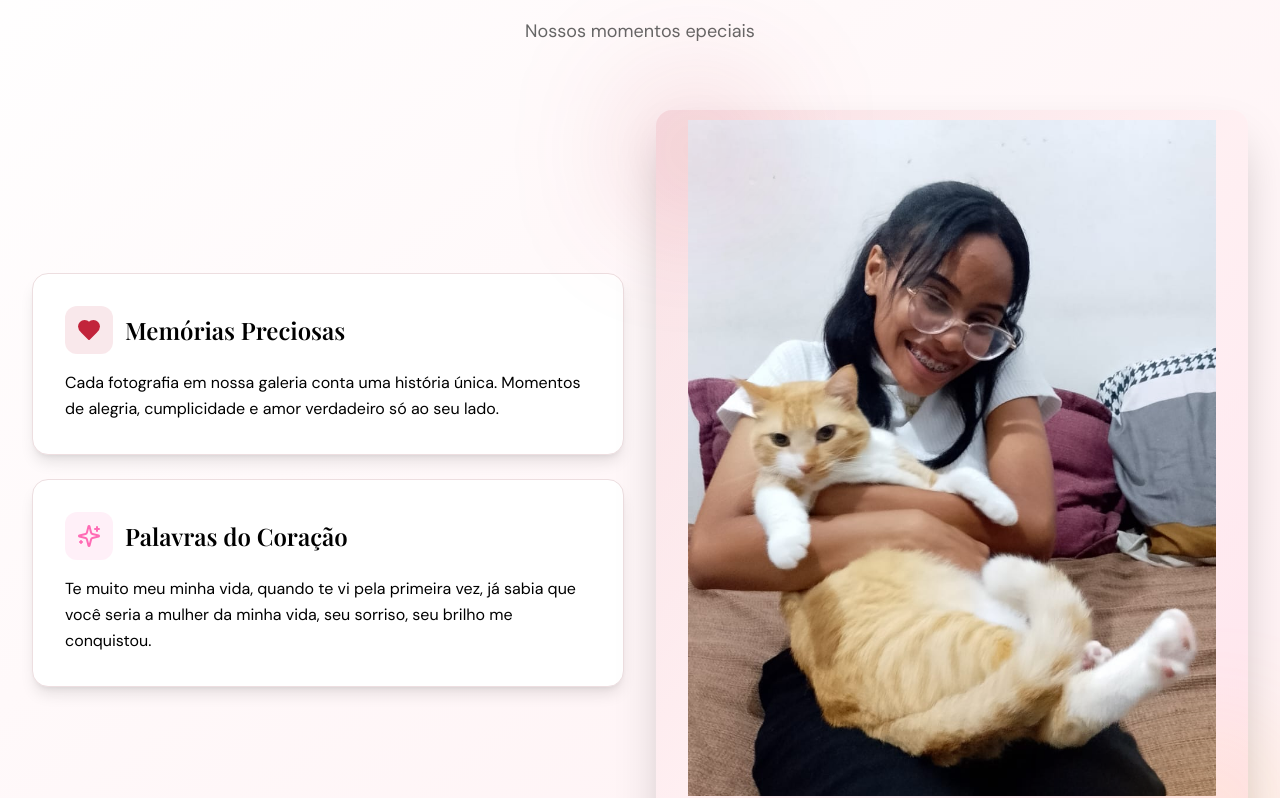
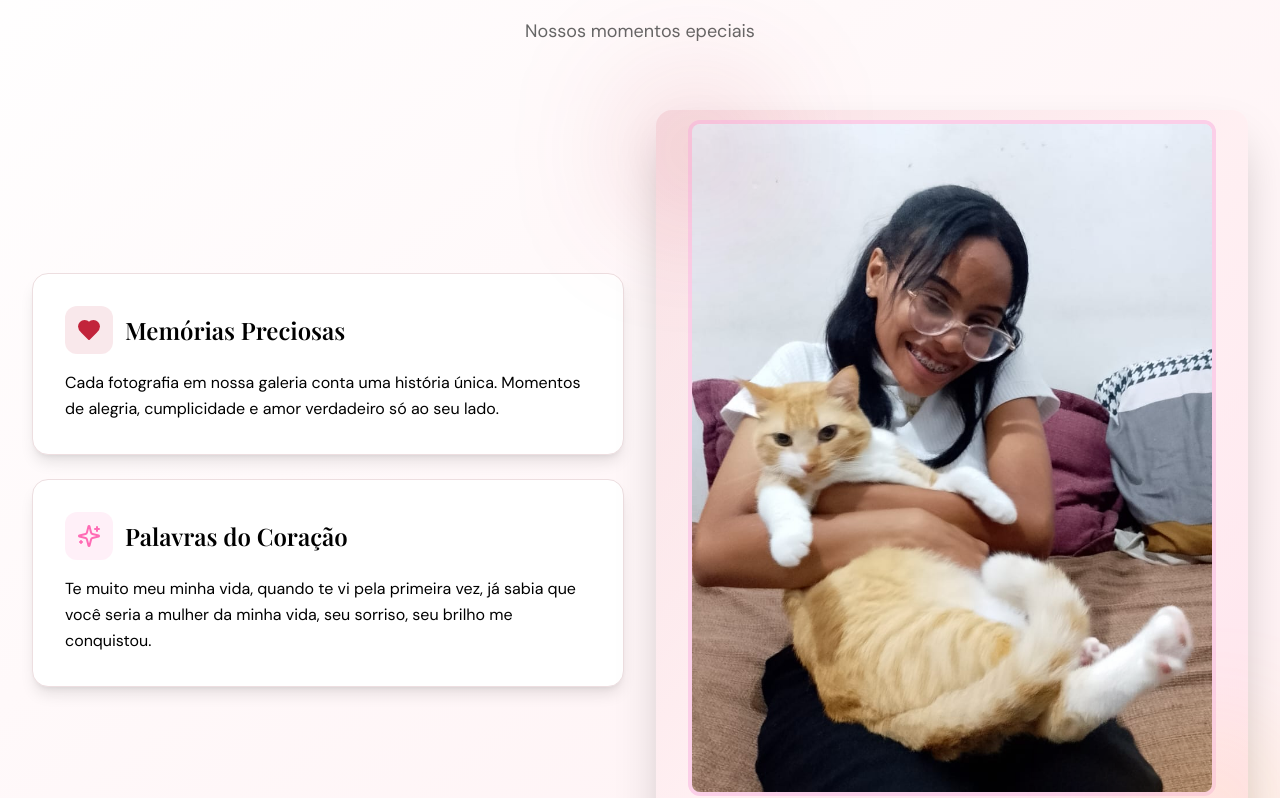
Before and after one commit to ATTXZC/minhavida, a React (Vite) app in the folder web/: page / in a window 1280 px wide. Shown: the part 992-1790 px from the top of the page. Built offline with nearby package versions, Linux system fonts and the light colour scheme.

Commit message:
feat: add border and rounded corners to favorite photo image
Co-authored-by: Guilherme Melo <105309998+ATTXZC@users.noreply.github.com>

```diff
--- a/web/src/pages/HomePage.jsx
+++ b/web/src/pages/HomePage.jsx
@@ -164,7 +164,7 @@ function HomePage() {
                     <div className="flex h-full w-full flex-col items-center justify-center gap-4 bg-gradient-to-br from-primary/10 via-muted to-secondary/10 p-8 text-center">
                       <div className="flex h-20 w-20 items-center justify-center rounded-full bg-primary/15">
                       </div>
-                      <img src="/2.jpeg" alt="Meu amor" className="w-full h-full object-cover" />
+                      <img src="/2.jpeg" alt="Meu amor" className="w-full h-full object-cover border-4 border-pink-200 rounded-xl" />
                       <p className="font-display text-xl font-semibold">Nossa foto favorita</p>
                       <p className="text-sm text-muted-foreground">
                       </p>
```
